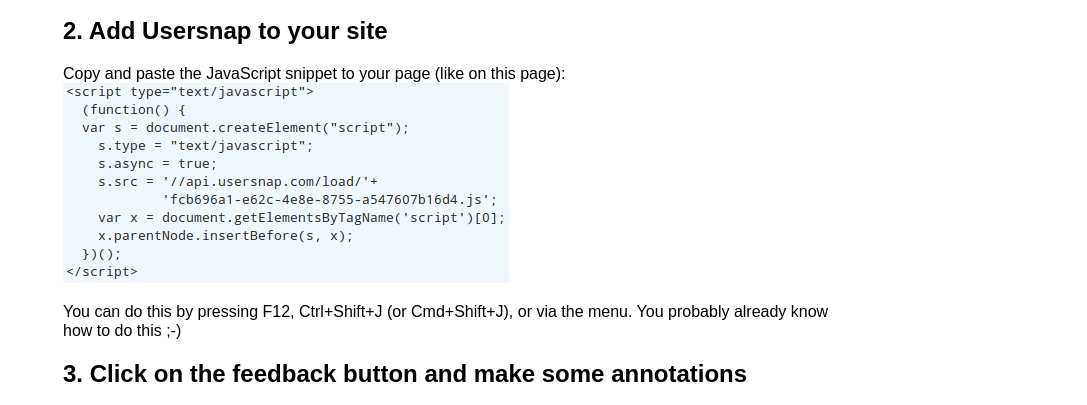
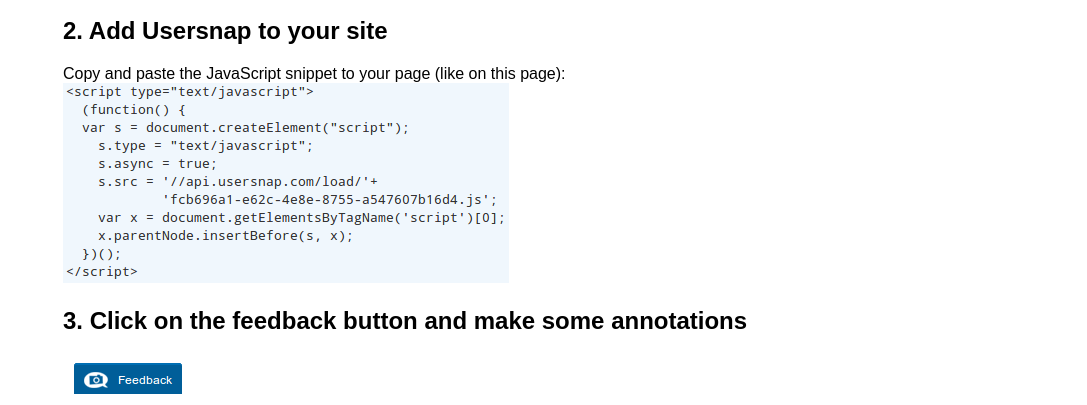
Before and after one commit to grexi/gh-issues, a plain HTML site: page index.html in a window 1280 px wide. Shown: the part 329-734 px from the top of the page, without its empty margins (193-1280 px from the left). Drawn offline with nearby package versions, Linux system fonts and the light colour scheme.

Commit message:
Update index.html

```diff
--- a/index.html
+++ b/index.html
@@ -29,8 +29,6 @@ a {
 <h2>2. Add Usersnap to your site</h2>
 <p>Copy and paste the JavaScript snippet to your page (like on this page):<br>
 <img src="snippet.png"></p>
-<p>You can do this by pressing F12, Ctrl+Shift+J (or Cmd+Shift+J), or via the menu. You probably already know how to do this ;-)</p>
-
 <h2>3. Click on the feedback button and make some annotations</h2>
 <p><img src="button.png" onClick="UserSnap.openReportWindow()"></p>
 <p>Here is an example of a website issue, just for you:</p>
```
